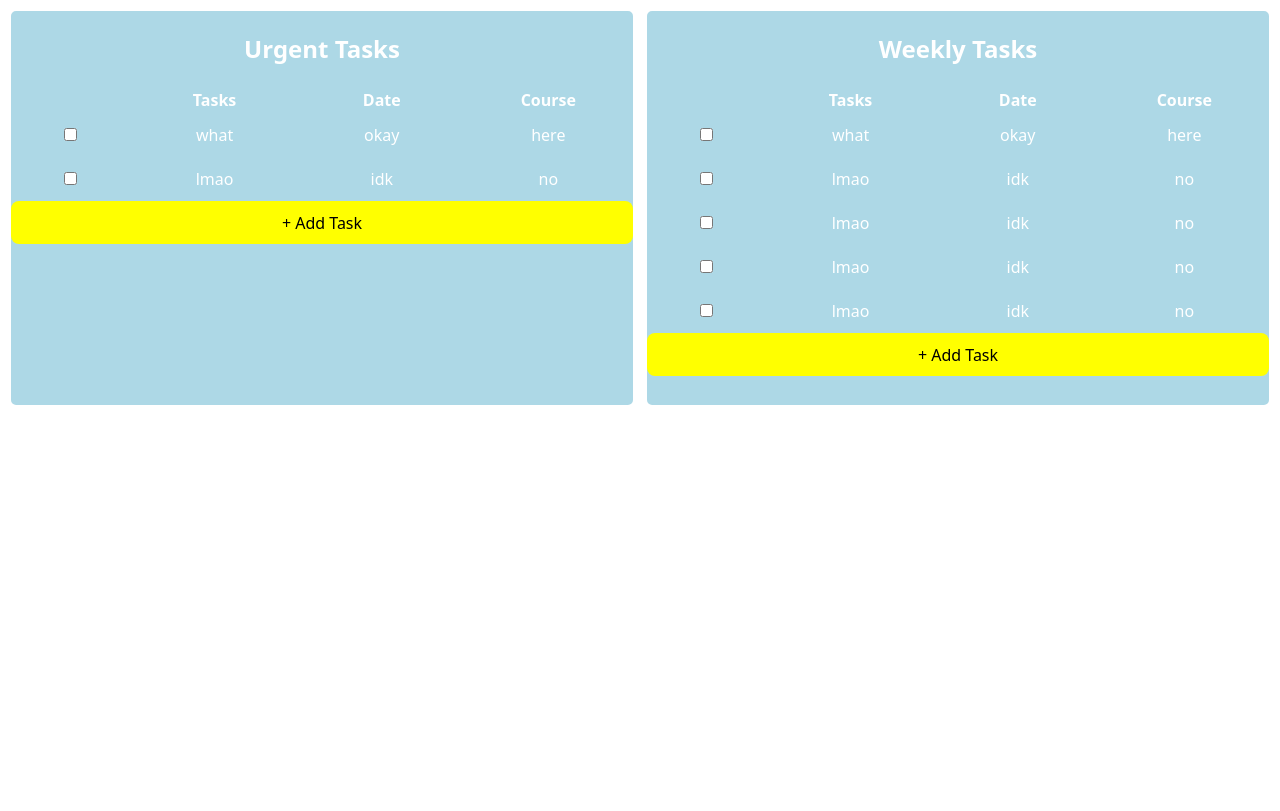
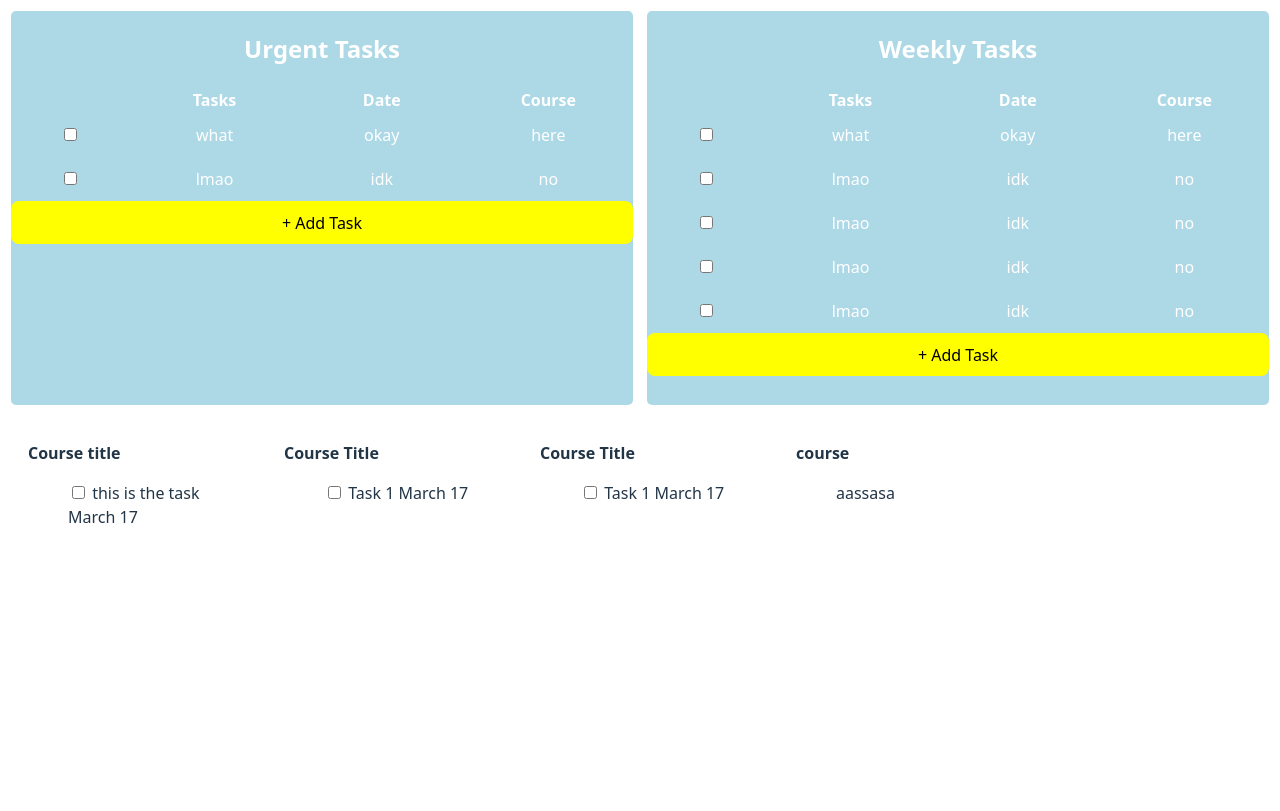
Before and after one commit to methlab0050/Todo-2026, a website built with Vite: page frontend/index.html in a window 1280 px wide. Built offline with nearby package versions, Linux system fonts and the light colour scheme.

Commit message:
Added some of the course cards, just getting the visual down before the actual styling.

```diff
--- a/frontend/index.html
+++ b/frontend/index.html
@@ -11,7 +11,7 @@
     <div id="app"></div> -->
 
 
-    <div class="top-part">
+    <section class="main">
       <div class="type">
 
         <h2>Urgent Tasks</h2>
@@ -99,20 +99,56 @@
         <button class="add-task">+ Add Task</button>
 
       </div>
-    </div>
+    </section>
 
 
-    <div class="bottom-part">
+    <section class="course-specific">
 
       <div class="course">
-
-
+        <h2>Course title</h2>
+        <ul class="task-list">
+          <li class="task-row">
+            <input type="checkbox">
+            <span> this is the task</span>
+            <time datetime="2026-03-17">March 17</time>
+          </li>
+        </ul>
 
       </div>
 
+      <div class="course">
+          <h2>Course Title</h2>
+                  <ul class="task-list">
+          <li class="task-row">
+            <input type="checkbox">
+            <span>Task 1</span>
+            <time datetime="2026-03-17">March 17</time>
+          </li>
+        </ul>
 
+      </div>
+      <div class="course">
+          <h2>Course Title</h2>
+          <ul class="task-list">
+            <li class="task-row">
+            <input type="checkbox">
+            <span>Task 1</span>
+            <time datetime="2026-03-17">March 17</time>
+            </li>
+        </ul>
+      </div>
 
-    </div>
+      <div class="course">
+        <h2>course</h2>
+        <ul class="tasklist">
+          <li class="task-row">
+            <span>aassasa</span>
+          </li>
+        </ul>
+
+      </div>
+
+    </section>
 
 
     <script type="module" src="/src/main.js"></script>
--- a/frontend/src/style.css
+++ b/frontend/src/style.css
@@ -44,7 +44,7 @@ li {
   text-align: center;
 }
 
-.top-part {
+.main {
   display: grid;
   grid-template-columns: 1fr 1fr;
   gap: 0.5rem;
@@ -86,9 +86,22 @@ tbody tr:hover {
   background-color: yellow;  /* Will change colour */
 }
 
+.course-specific {
+  display: grid;
+  grid-template-columns: repeat(auto-fill, minmax(15rem, 1fr));
+  gap: 16px;
+}
 
-.bottom-part {
+.course {
+  background-color: white;
+  border-radius: 8px;
+  padding: 20px;
 
+}
+
+.course h2 {
+  font-size: 1rem;
+  margin-bottom: 14px;
 }
 
 
```
